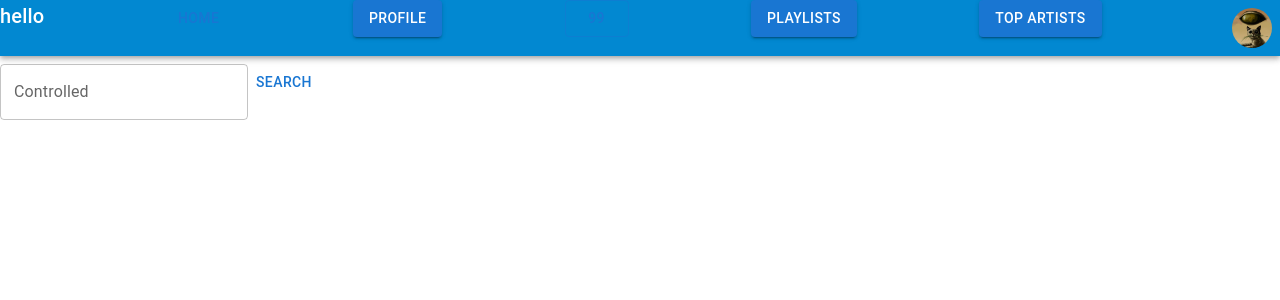
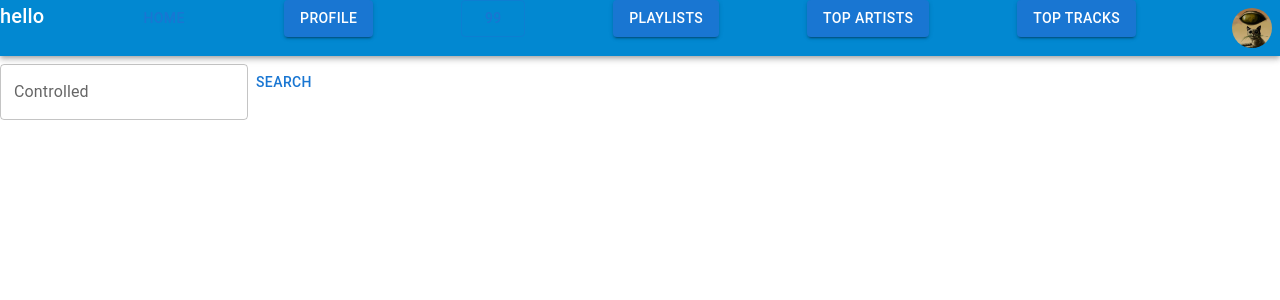
Before and after one commit to troglonaut/spotifry, a Next.js app: page /search in a window 1280 px wide. Shown: the top 300 px of the page. Built offline with nearby package versions, Linux system fonts and the light colour scheme; no server answers.

Commit message:
add link tot top bar

```diff
--- a/app/(authenticated)/the-app-bar.tsx
+++ b/app/(authenticated)/the-app-bar.tsx
@@ -65,6 +65,9 @@ export default function TheAppBar() {
       <Link href="/top-artists">
         <Button variant="contained">Top Artists</Button>
       </Link>
+      <Link href="/top-tracks">
+        <Button variant="contained">Top Tracks</Button>
+      </Link>
       <IconButton>
         <Avatar src={profileImageSrc} />
       </IconButton>
```
